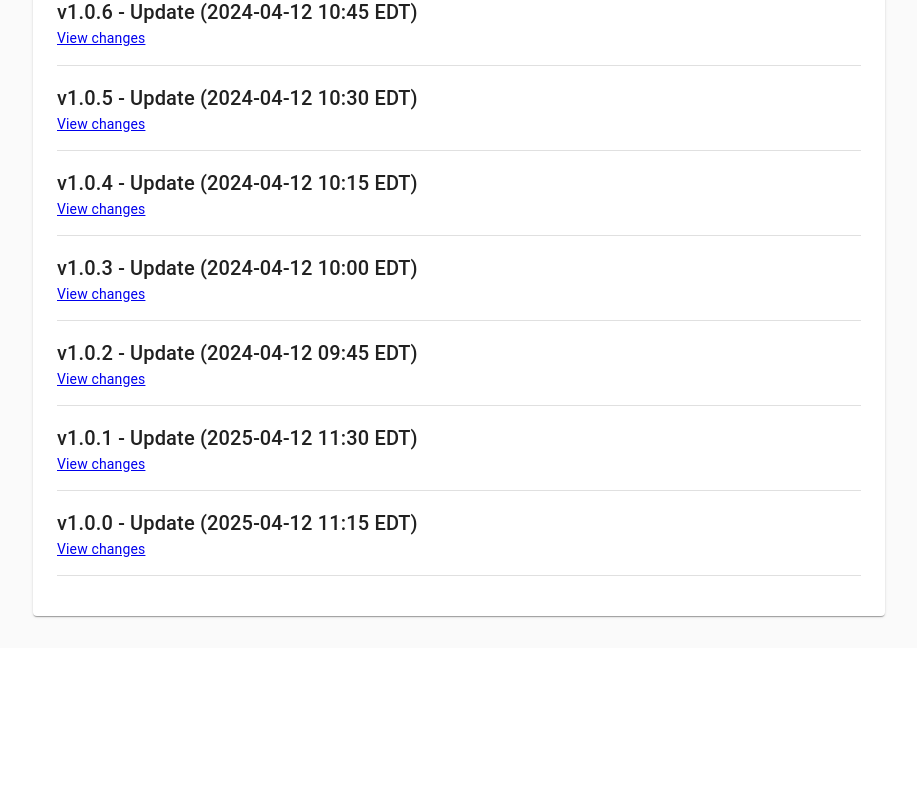
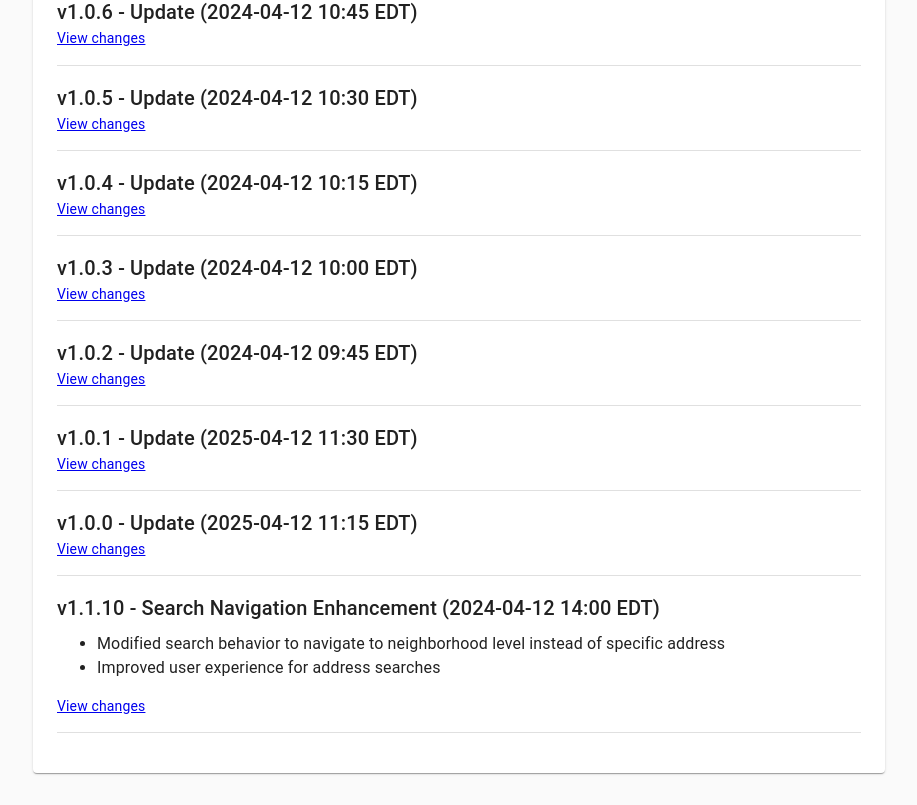
Before and after one commit to oliviervroom/realestate_predictor, a React (Create React App) app in the folder Frontend/: page /changelog in a window 1280 px wide. Shown: the part 2357-3162 px from the top of the page, without its empty margins (181-1098 px from the left). Before the commit the page ends 3005 px from the top, so only its background shows below. Built offline with nearby package versions, Linux system fonts and the light colour scheme; what google-maps-react would draw is missing.

Commit message:
clicking on address in search results now redirects to neighborhood

```diff
--- a/Frontend/src/components/SearchBar/SearchBar.js
+++ b/Frontend/src/components/SearchBar/SearchBar.js
@@ -102,11 +102,10 @@ const SearchBar = ({ onDataSourceChange, dataSource: externalDataSource }) => {
 
     // Parse location data and navigate
     if (value.line && value.city && value.state_code) {
-      // Full address - this should take precedence
-      const formattedAddress = value.line.toLowerCase().replace(/[,\s]+/g, '-');
+      // Full address - navigate to neighborhood level
       const formattedCity = value.city.toLowerCase().replace(/\s+/g, '-');
       const formattedState = value.state_code.toLowerCase();
-      navigate(`/${formattedState}/${formattedCity}/${formattedAddress}`);
+      navigate(`/${formattedState}/${formattedCity}`);
     } else if (value.postal_code) {
       navigate(`/zip/${value.postal_code}`);
     } else if (value.city && value.state_code) {
--- a/Frontend/src/version.js
+++ b/Frontend/src/version.js
@@ -2,7 +2,7 @@
 export const WORKING_VERSION = "1.0.8";
 
 // Edit version - increments with each edit, resets when working version updates
-export const EDIT_VERSION = 8;
+export const EDIT_VERSION = 9;
 
 // Version details for changelog
 export const versionDetails = {
@@ -155,6 +155,16 @@ export const versionDetails = {
     date: '2025-04-12',
     time: '11:15 EDT',
     commit: 'https://github.com/oliviervroom/realestate_predictor/commit/25c70b2'
+  },
+  'v1.1.10': {
+    title: 'Search Navigation Enhancement',
+    details: [
+      'Modified search behavior to navigate to neighborhood level instead of specific address',
+      'Improved user experience for address searches'
+    ],
+    date: '2024-04-12',
+    time: '14:00 EDT',
+    commit: 'https://github.com/oliviervroom/realestate_predictor/commit/2f2b075'
   }
 };
 
@@ -291,5 +301,13 @@ export const CHANGELOG = [
       'Hide raw MLS data button and dialog when dev mode is disabled',
       'Wrapped MLS data section with DevModeWrapper component'
     ]
+  },
+  {
+    version: '1.1.10',
+    date: '2024-04-12',
+    changes: [
+      'Modified search behavior to navigate to neighborhood level instead of specific address',
+      'Improved user experience for address searches'
+    ]
   }
 ];
```
